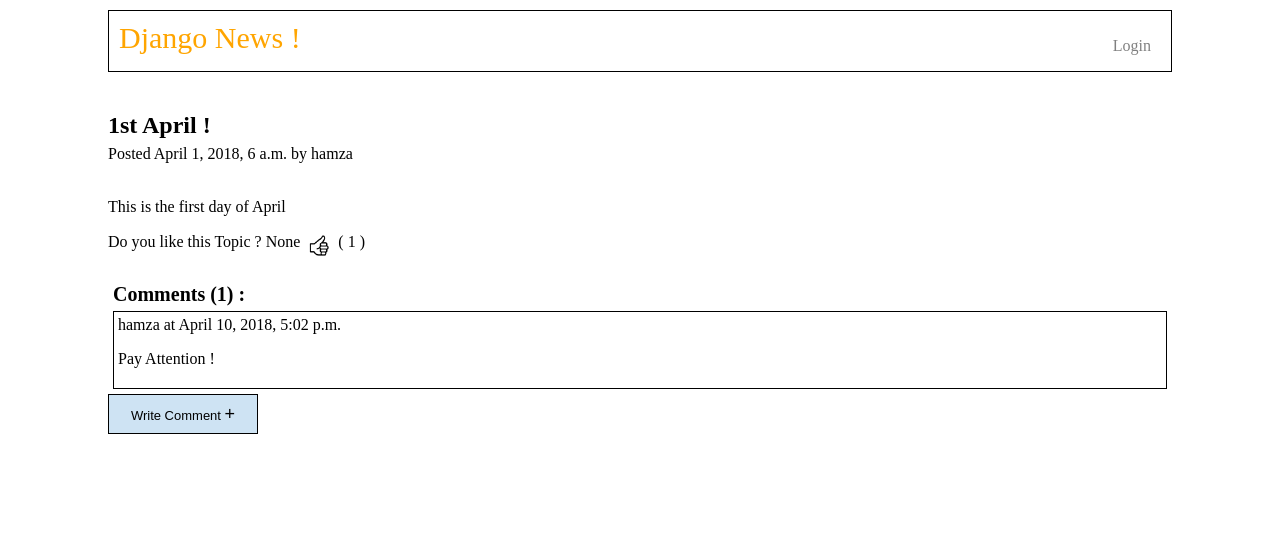
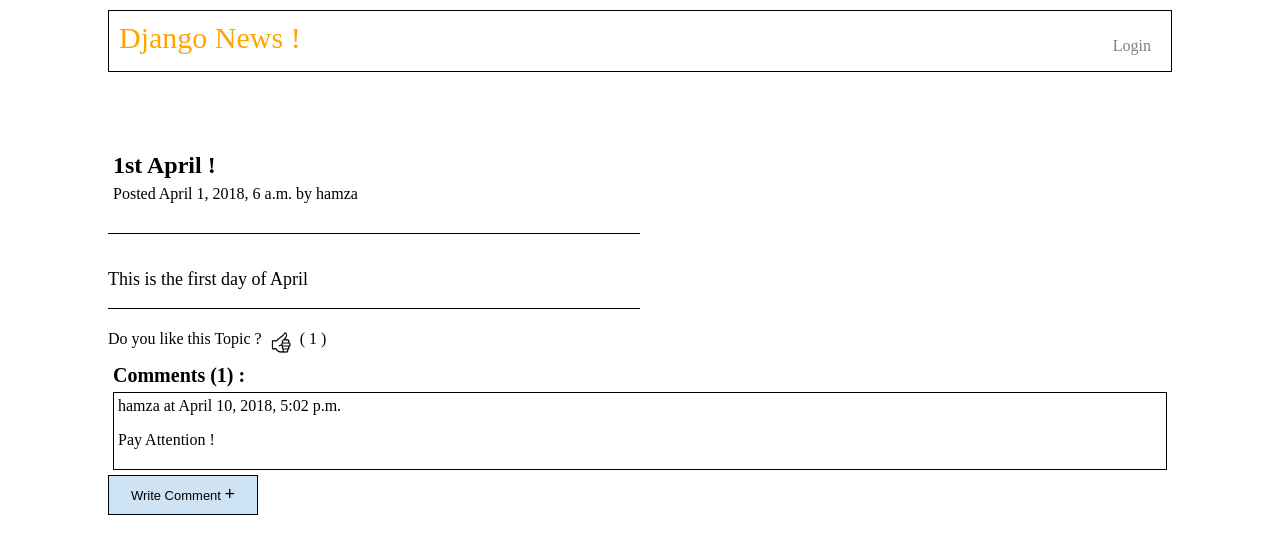
Before and after one commit to elhamza9/django-news, a Django app: a page that uses djangonews/djangonews/templates/topics/detail.html in a window 1280 px wide. Shown: the top 554 px of the page. Run offline with Django 3.2, Linux system fonts and the light colour scheme; data comes from the database, SQL or seed files in the repository.

Commit message:
Style Detail Topic page

```diff
--- a/djangonews/djangonews/templates/topics/detail.html
+++ b/djangonews/djangonews/templates/topics/detail.html
@@ -11,22 +11,26 @@
                 <span class="date">Posted {{ published_at }} by {{ author_name }}</span>
             </div>
         </header>
+    <span class="line"></span>
         <div class="content">
             <p>
                 {{ content }}
             </p>
         </div>
     </article>
+    <span class="line"></span>
     <section class="upvotes">
         <div>
             <span>Do you like this Topic ?</span>
-            <span class="upvote">
+            <div class="upvote">
                 <form action="{% url 'upvote_topic' id_topic=id %}" method="post">
                     {% csrf_token %}
-                    {{ upvote_form }}
+                    {% if upvote_form != None %}
+                        {{ upvote_form }}
+                    {% endif %}
                     <button class="{% if upvoted %} upvoted {% endif %}">Upvote</button>
                 </form>
-            </span>
+            </div>
             <span>( {{ nbr_upvotes }} )</span>
         </div>
     </section>
--- a/djangonews/topics/static/topics/styles/main.css
+++ b/djangonews/topics/static/topics/styles/main.css
@@ -127,14 +127,31 @@ main.base-main {
     color: #5a72bd;
 }
 
+.topic-detail-wrapper .line {
+    display: block;
+    width: 50%;
+    height: 1px;
+    background-color: black;
+    margin-top: 10px;
+}
+
+
+
 .topic-detail-wrapper .topic-detail header .title {
     margin-bottom: 6px;
 }
+
+.topic-detail header {
+    padding: 20px 5px;
+}
+
 .topic-detail-wrapper .topic-detail header .detail span {
     display: block;
 }
+
 .topic-detail-wrapper .topic-detail .content {
     margin-top: 35px;
+    font-size: 18px;
 }
 
 .topic-detail-wrapper .comments .title {
@@ -142,8 +159,16 @@ main.base-main {
     margin: 5px;
 }
 
+.topic-detail-wrapper .upvotes {
+    margin-top: 20px;
+}
+
 .topic-detail-wrapper .upvotes .upvote {
     display: inline-block;
+}
+
+.topic-detail-wrapper .upvotes .upvote form {
+    margin-bottom: 0;
 }
 
 .topic-detail-wrapper .upvotes .upvote button {
```
